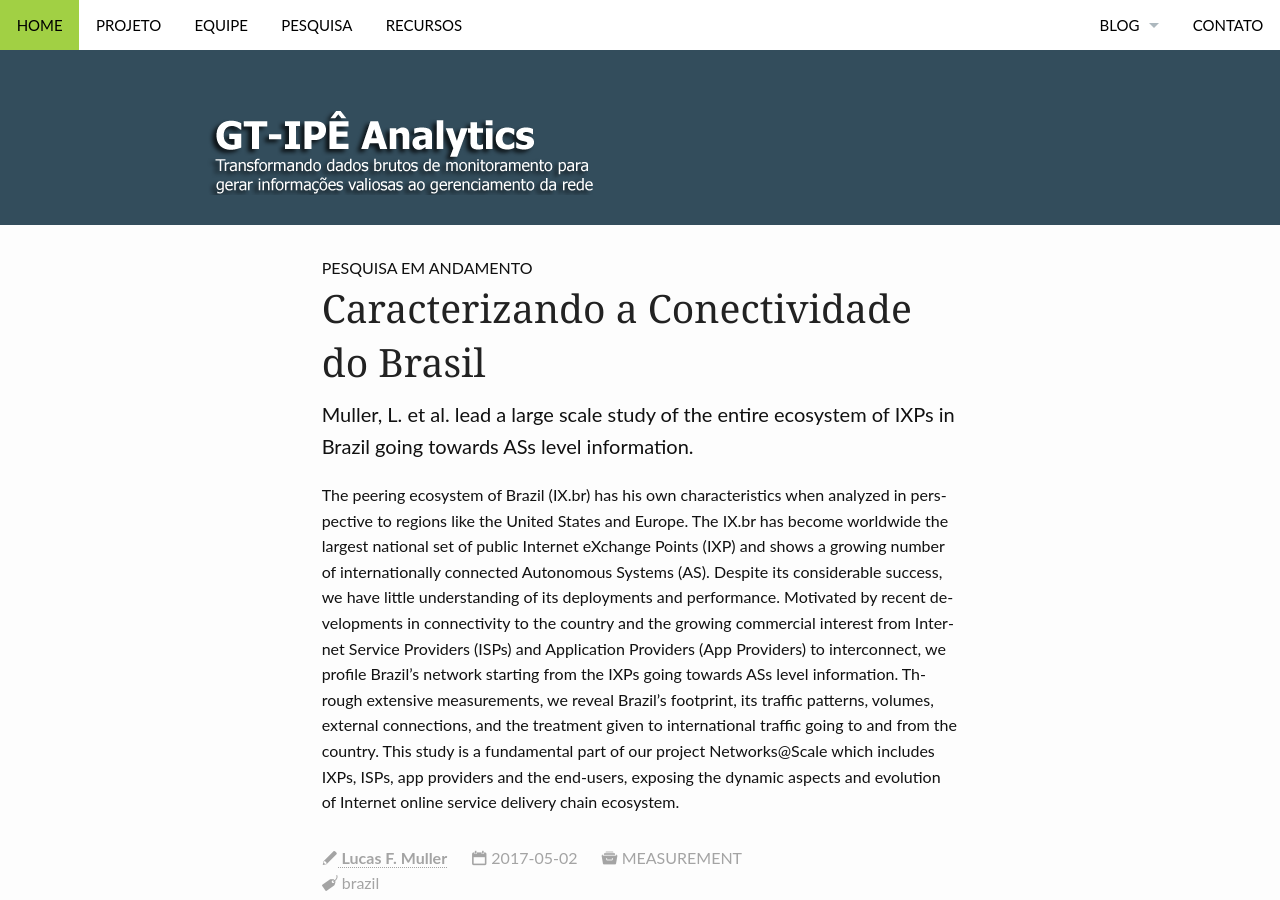
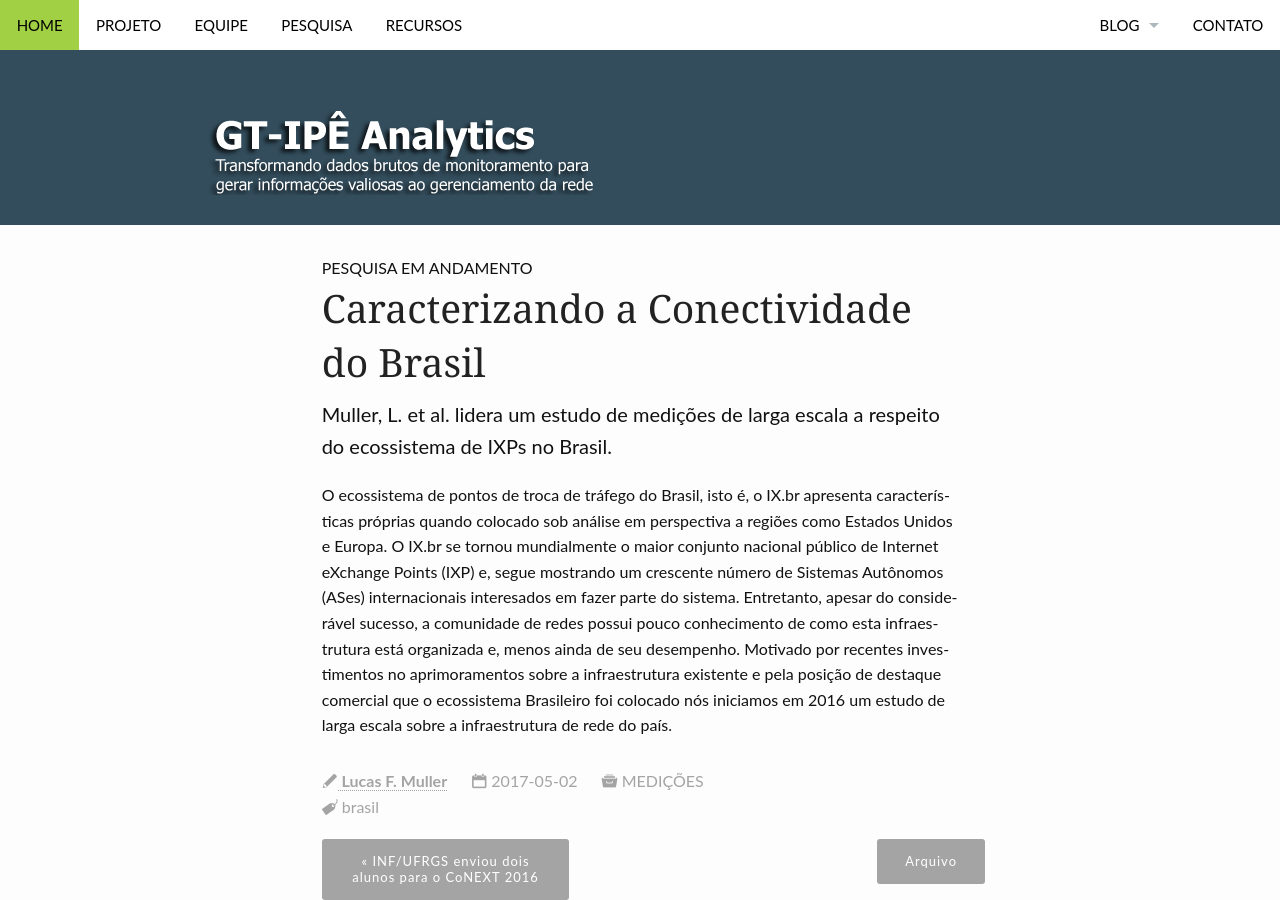
Before and after one commit to ipe-analytics/ipe-analytics-website, a Jekyll site: the page built from _posts/2017-05-02-open-announce-brazil-study.md, in a window 1280 px wide and 900 px high. Built offline with Jekyll 4.4.1, drawn with Linux system fonts in a browser that asks for light colours.

Commit message:
Blog posts updated

```diff
--- a/_posts/2017-05-02-open-announce-brazil-study.md
+++ b/_posts/2017-05-02-open-announce-brazil-study.md
@@ -5,12 +5,12 @@
 #
 subheadline: "Pesquisa em andamento"
 title: "Caracterizando a Conectividade do Brasil"
-teaser: "Muller, L. et al. lead a large scale study of the entire ecosystem of IXPs in Brazil going towards ASs level information."
+teaser: "Muller, L. et al. lidera um estudo de medições de larga escala a respeito do ecossistema de IXPs no Brasil."
 
 categories:
-  - Measurement
+  - Medições
 tags:
-  - brazil
+  - brasil
 #
 # Styling
 #
@@ -22,4 +22,4 @@
   url: ""
 ---
 
-The peering ecosystem of Brazil (IX.br) has his own characteristics when analyzed in perspective to regions like the United States and Europe. The IX.br has become worldwide the largest national set of public Internet eXchange Points (IXP) and shows a growing number of internationally connected Autonomous Systems (AS). Despite its considerable success, we have little understanding of its deployments and performance. Motivated by recent developments in connectivity to the country and the growing commercial interest from Internet Service Providers (ISPs) and Application Providers (App Providers) to interconnect, we profile Brazil’s network starting from the IXPs going towards ASs level information. Through extensive measurements, we reveal Brazil’s footprint, its traffic patterns, volumes, external connections, and the treatment given to international traffic going to and from the country. This study is a fundamental part of our project Networks@Scale which includes IXPs, ISPs, app providers and the end-users, exposing the dynamic aspects and evolution of Internet online service delivery chain ecosystem.
+O ecossistema de pontos de troca de tráfego do Brasil, isto é, o IX.br apresenta características próprias quando colocado sob análise em perspectiva a regiões como Estados Unidos e Europa. O IX.br se tornou mundialmente o maior conjunto nacional público de Internet eXchange Points (IXP) e, segue mostrando um crescente número de Sistemas Autônomos (ASes) internacionais interesados em fazer parte do sistema. Entretanto, apesar do considerável sucesso, a comunidade de redes possui pouco conhecimento de como esta infraestrutura está organizada e, menos ainda de seu desempenho. Motivado por recentes investimentos no aprimoramentos sobre a infraestrutura existente e pela posição de destaque comercial que o ecossistema Brasileiro foi colocado nós iniciamos em 2016 um estudo de larga escala sobre a infraestrutura de rede do país.
```
Also changed, not shown: _posts/2016-12-08-ixforum-cgi-presentation.md (+1 -1 lines).
